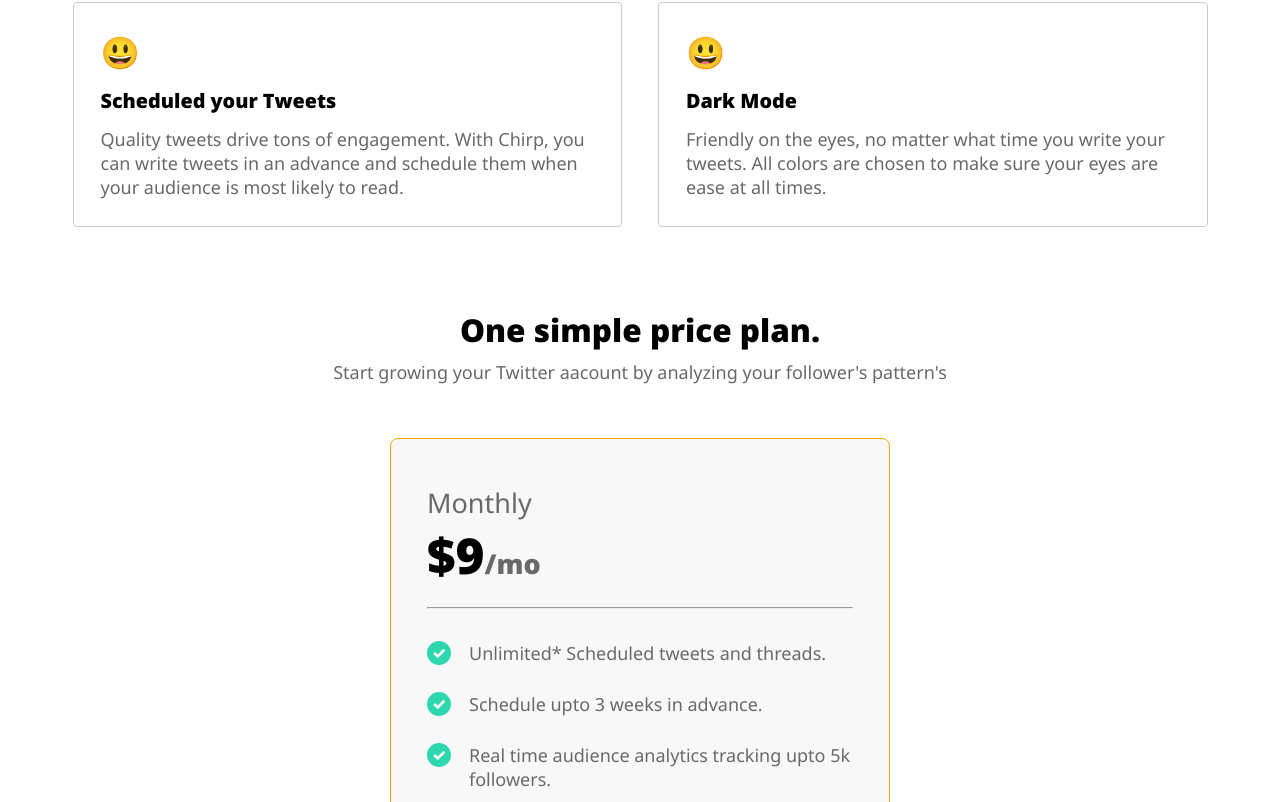
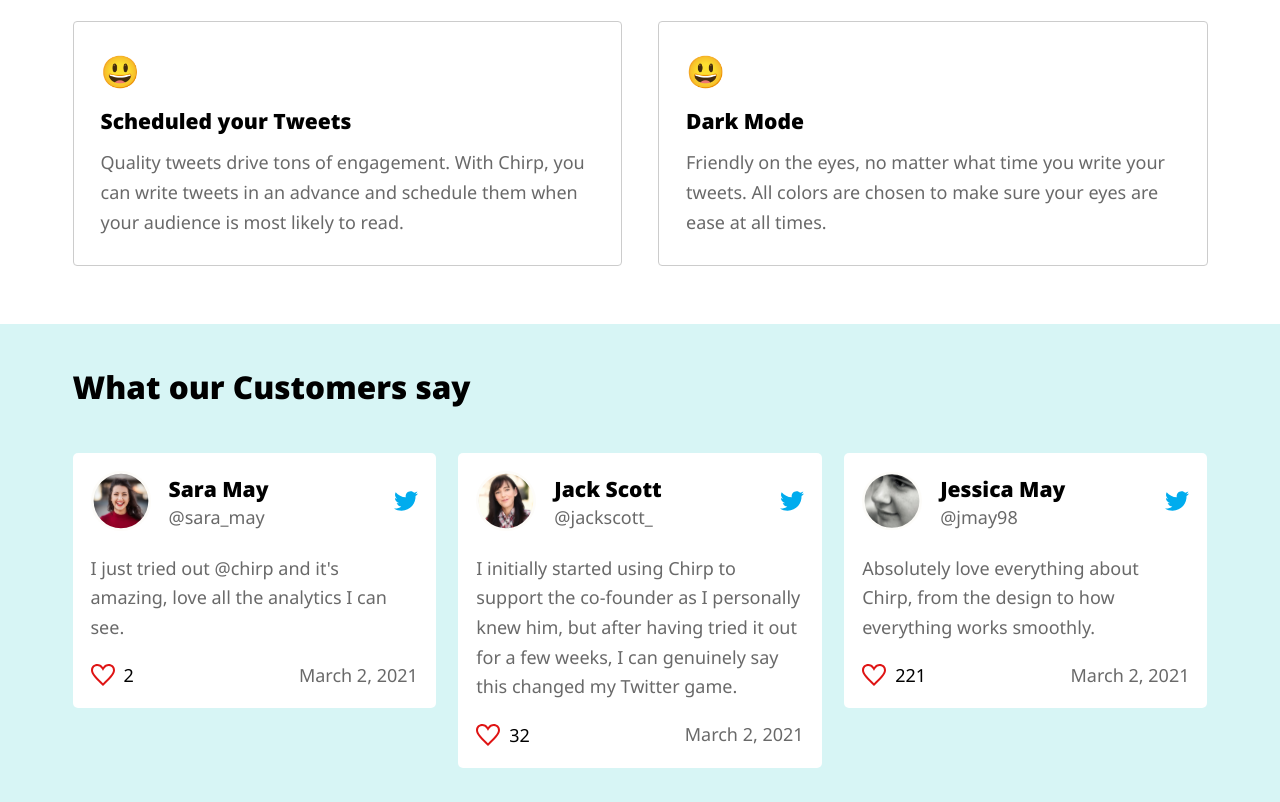
Before and after one commit to sunnyshaikh/chirp-landing-page, a React (Vite) app: page / in a window 1280 px wide. Shown: the part 1338-2140 px from the top of the page. Built offline with nearby package versions, Linux system fonts and the light colour scheme.

Commit message:
customers section added

```diff
--- a/src/App.jsx
+++ b/src/App.jsx
@@ -1,3 +1,4 @@
+import Customers from "./components/Customers"
 import Features from "./components/Features"
 import Footer from "./components/Footer"
 import Hero from "./components/Hero"
@@ -8,6 +9,7 @@ function App() {
     <main>
       <Hero />
       <Features />
+      <Customers />
       <Pricing />
       <Footer />
     </main>
--- a/src/components/Customers.jsx
+++ b/src/components/Customers.jsx
@@ -1,8 +1,78 @@
 import React from 'react'
+import userAvatar1 from "../Assets/userAvatar01.svg"
+import userAvatar2 from "../Assets/userAvatar02.svg"
+import userAvatar3 from "../Assets/userAvatar03.svg"
+import TwitterBlue from "../Assets/TwitterBlue.svg"
+import LikeIcon from "../Assets/Like.svg"
+
+const customers = [
+  {
+    id: 1,
+    avatar: userAvatar1,
+    name: "Sara May",
+    tag: "@sara_may",
+    comment: "I just tried out @chirp and it's amazing, love all the analytics I can see.",
+    likes: 2,
+    date: "March 2, 2021"
+  },
+  {
+    id: 2,
+    avatar: userAvatar2,
+    name: "Jack Scott",
+    tag: "@jackscott_",
+    comment: "I initially started using Chirp to support the co-founder as I personally knew him, but after having tried it out for a few weeks, I can genuinely say this changed my Twitter game.",
+    likes: 32,
+    date: "March 2, 2021"
+  },
+  {
+    id: 3,
+    avatar: userAvatar3,
+    name: "Jessica May",
+    tag: "@jmay98",
+    comment: "Absolutely love everything about Chirp, from the design to how everything works smoothly.",
+    likes: 221,
+    date: "March 2, 2021"
+  }
+]
 
 const Customers = () => {
   return (
-    <div>Customers</div>
+    <section className="customers">
+      <div className="container">
+        <h2 className="section__title cutomers__title">
+          What our Customers say
+        </h2>
+        <div className="customers__card">
+          {
+            customers.map(customer => (
+              <div key={customer.id} className="customer__card">
+                <div className="customer__profile">
+                  <div className="avatar">
+                    <img src={customer.avatar} alt="avatar" />
+                  </div>
+                  <div className="customer__name">
+                    <h3>{customer.name}</h3>
+                    <p>{customer.tag}</p>
+                  </div>
+                  <a href="./" aria-label="twitter-logo">
+                    <img src={TwitterBlue} alt="twitter" />
+                  </a>
+                </div>
+                <p className="customer__comment">{customer.comment}</p>
+                <div className="customer__card__footer">
+                  <div className="like">
+                    <img src={LikeIcon} alt="like" />
+                    <span className="no-of-like">{customer.likes}</span>
+                  </div>
+                  <p className="comment__date">{customer.date}</p>
+                </div>
+              </div>
+            ))
+          }
+
+        </div>
+      </div>
+    </section>
   )
 }
 
--- a/src/components/Features.jsx
+++ b/src/components/Features.jsx
@@ -8,28 +8,28 @@ const Features = () => {
           Features that helps you<br /> Tweet smarter.
         </h2>
         <div className="features__card">
-          <div className="card">
+          <div className="feature__card">
             <div className="card__emoji">😃</div>
             <h3>Analytics</h3>
             <p>
               We constantly monitor your audience as it grows -- so you can Tweet when you followers are most likely to be online and ready to engage with your content.
             </p>
           </div>
-          <div className="card">
+          <div className="feature__card">
             <div className="card__emoji">😃</div>
             <h3>Smart Analyzer</h3>
             <p>
               Chirp automatically recognizes your followers most active items and automatically send you notifications if you're missing out on an opportunity.
             </p>
           </div>
-          <div className="card">
+          <div className="feature__card">
             <div className="card__emoji">😃</div>
             <h3>Scheduled your Tweets</h3>
             <p>
               Quality tweets drive tons of engagement. With Chirp, you can write tweets in an advance and schedule them when your audience is most likely to read.
             </p>
           </div>
-          <div className="card">
+          <div className="feature__card">
             <div className="card__emoji">😃</div>
             <h3>Dark Mode</h3>
             <p>
--- a/src/index.css
+++ b/src/index.css
@@ -40,6 +40,7 @@ a {
 
 p {
   color: var(--light);
+  line-height: 1.65;
 }
 
 strong {
@@ -232,7 +233,7 @@ section.hero {
   gap: 2rem;
 }
 
-.card {
+.feature__card {
   border: 1px solid #cccccc;
   padding: 1.5rem;
   border-radius: 4px;
@@ -247,6 +248,59 @@ section.hero {
 
 .card h3 {
   font-size: 1.1rem;
+}
+
+/* customers css */
+.customers {
+  padding-top: 1rem;
+  background-color: var(--light-blue);
+}
+
+.customers__card {
+  margin-top: 2.5rem;
+  display: flex;
+  align-items: start;
+  justify-content: start;
+  gap: 1.25rem;
+  flex-wrap: wrap;
+}
+
+.customer__card {
+  flex: 1;
+  min-width: 300px;
+  background-color: var(--white);
+  padding: 1rem;
+  border-radius: 5px;
+  display: flex;
+  flex-direction: column;
+  gap: 1rem;
+}
+
+.customer__profile {
+  display: flex;
+  align-items: center;
+  gap: 1rem
+}
+
+.customer__profile .avatar img {
+  width: 60px;
+  height: 60px;
+}
+
+.customer__profile a {
+  margin-left: auto;
+}
+
+.customer__card__footer {
+  display: flex;
+  align-items: center;
+  justify-content: space-between;
+}
+
+.like {
+  display: flex;
+  align-items: center;
+  gap: .5rem
 }
 
 /* pricing css */
```
